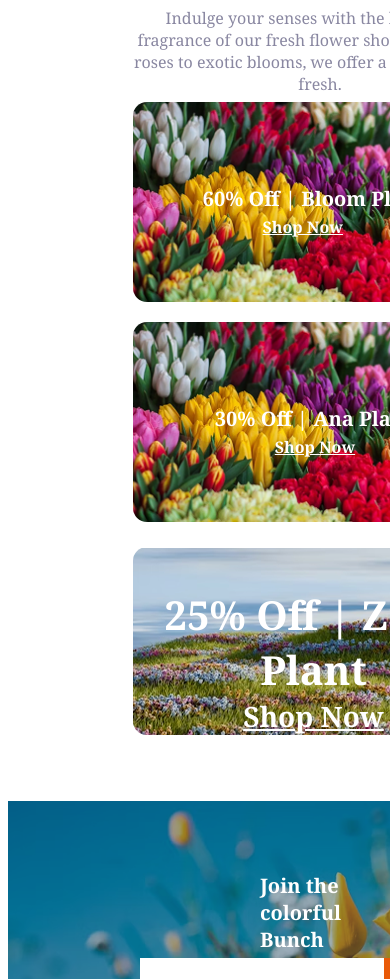
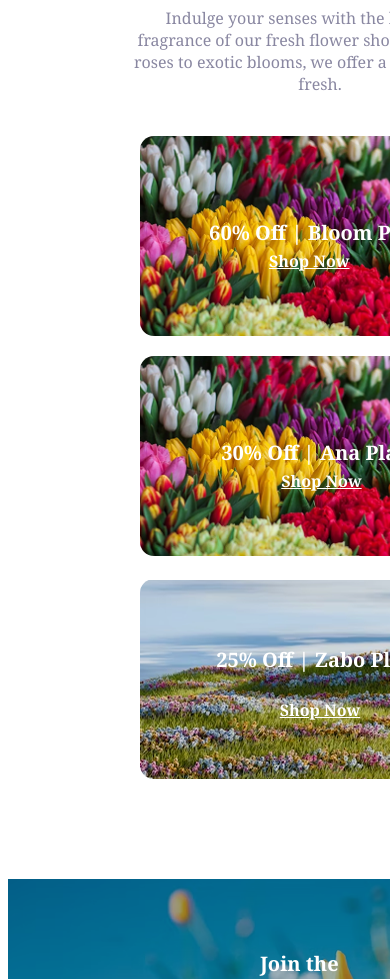
Before and after one commit to dasumit07/assignment-2, a plain HTML site: page index.html in a window 390 px wide. Shown: the part 3815-4794 px from the top of the page. Drawn offline with Linux system fonts and the light colour scheme.

Commit message:
more responsive layout added

```diff
--- a/index.css
+++ b/index.css
@@ -236,6 +236,8 @@ right: -100px;
     text-align: center;
      flex-direction: column;
 }
+.deals25 h2{
+    margin-bottom: 0;}
 .deals p{
     margin-bottom: 0;
 }
@@ -427,25 +429,38 @@ margin-top: 32px
                 margin-bottom: 5px;
             }
             .deals{
-                flex-direction: column;
-                align-items: center;
-                width: 361px;
-                height: 585px;
+                display: grid;
+                grid-template-columns: repeat(1, 1fr);
             }
-            .deals-card {
+            .deals-card, .deals25 {
                 width: 361px;
                 height: 200px;
-
-            }
-            .deals25 {
-                width: 361px;
-                height: 800px;
-                margin-top: 5px;
-            }
-            .deals-card, .deals25{
                 margin-left: 250px;
 
             }
+            .deals25{
+                margin-top: 3px;
+            }
+            .deals25 h2{
+                font-size: 20px;
+                font-weight: bold;
+                margin-bottom: 0;
+            }
+            .deals25 p{
+                font-size: 20px;
+                font-weight: bold;
+            }
+            .shop-now{
+
+                font-size: 16px;
+                font-weight: 500px;
+            }
+            .shobp-now2{
+                font-size: 16px;
+                font-weight: 500px;
+                margin-top: 0;
+            }
+
            .join-us{
             width: 620px;
             height: 276px;
--- a/index.html
+++ b/index.html
@@ -129,10 +129,11 @@
         </div>
       </div>
     </div>
-                <div class="deals25">
-                <p>25% Off | Zabo Plant</p>
-                <a href="" class="shobp-now2">Shop Now</a>
-                </div>
+        <div class="deals25">
+      <div>
+        <h2>25% Off | Zabo Plant</h2>
+        <a href="" class="shobp-now2">Shop Now</a>
+      </div>
                 </div>
                 </div>
                 </div>
```
